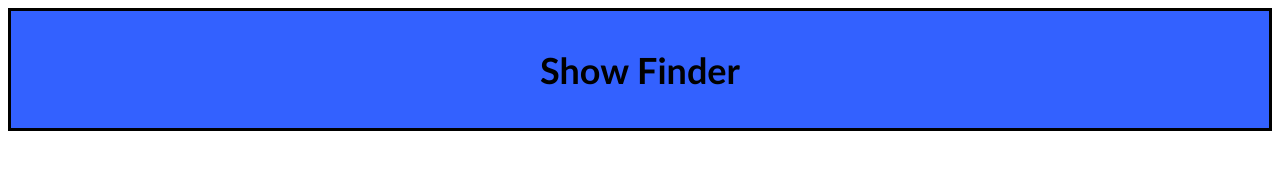
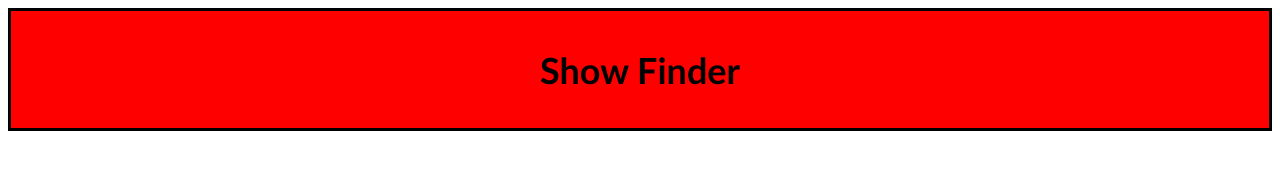
Before and after one commit to adgholson/phase-1-team-project, a plain HTML site: page index.html in a window 1280 px wide. Shown: the top 181 px of the page. Drawn offline with Linux system fonts and the light colour scheme.

Commit message:
branch test

```diff
--- a/style.css
+++ b/style.css
@@ -5,7 +5,7 @@ body {
     font-family: 'Trebuchet MS', 'Lucida Sans Unicode', 'Lucida Grande', 'Lucida Sans', Arial, sans-serif;
 }
 .top-header-section {
-    background-color: #3361FF;
+    background-color: red;
     font-size: large;
     padding: 1%;
     border-style: solid;
```
